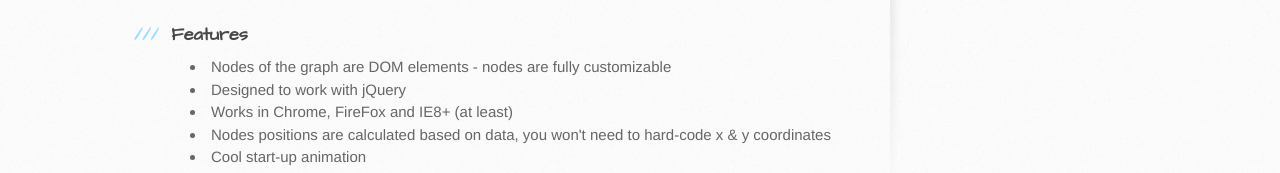
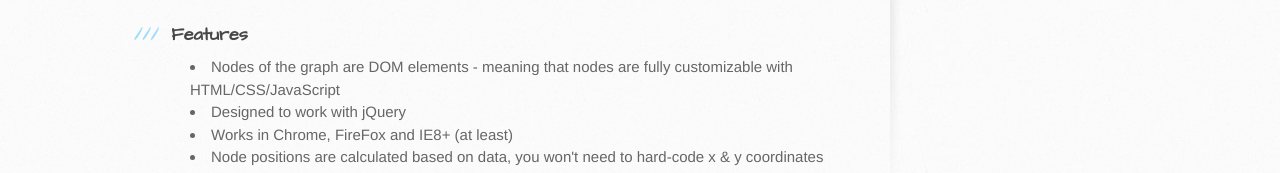
Before and after one commit to ethanjcohen/graphjs, a plain HTML site: page index.html in a window 1280 px wide. Shown: the part 577-750 px from the top of the page. Drawn offline with Linux system fonts and the light colour scheme.

Commit message:
Update index.html

```diff
--- a/index.html
+++ b/index.html
@@ -43,10 +43,10 @@
 <a name="features" class="anchor" href="#features"><span class="octicon octicon-link"></span></a>Features</h3>
 
 <ul>
-<li>Nodes of the graph are DOM elements - nodes are fully customizable</li>
+<li>Nodes of the graph are DOM elements - meaning that nodes are fully customizable with HTML/CSS/JavaScript</li>
 <li>Designed to work with jQuery</li>
 <li>Works in Chrome, FireFox and IE8+ (at least)</li>
-<li>Nodes positions are calculated based on data, you won't need to hard-code x &amp; y coordinates</li>
+<li>Node positions are calculated based on data, you won't need to hard-code x &amp; y coordinates</li>
 <li>Cool start-up animation</li>
 </ul><p>See live examples at <a href="http://graphjs.org">graphjs.org</a></p>
 
```
